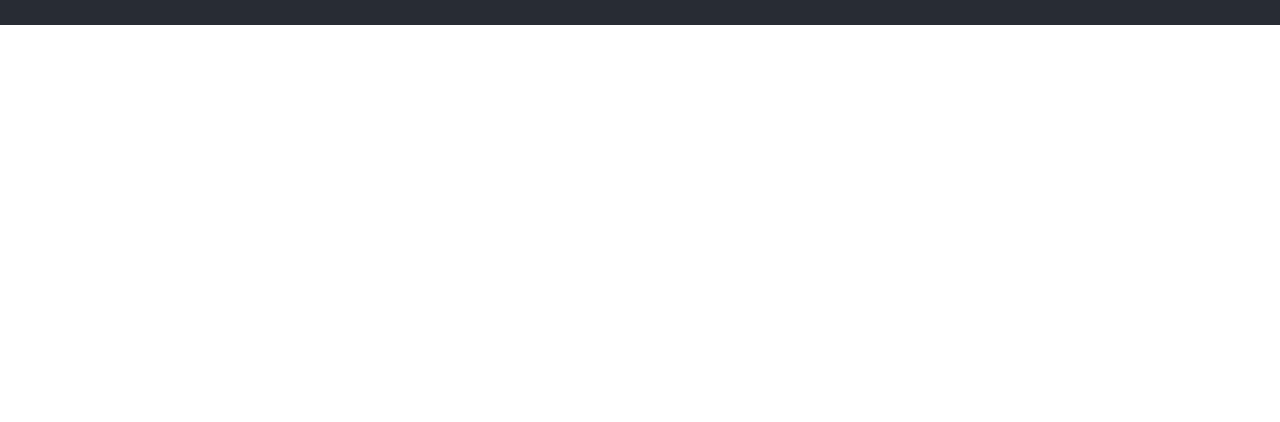
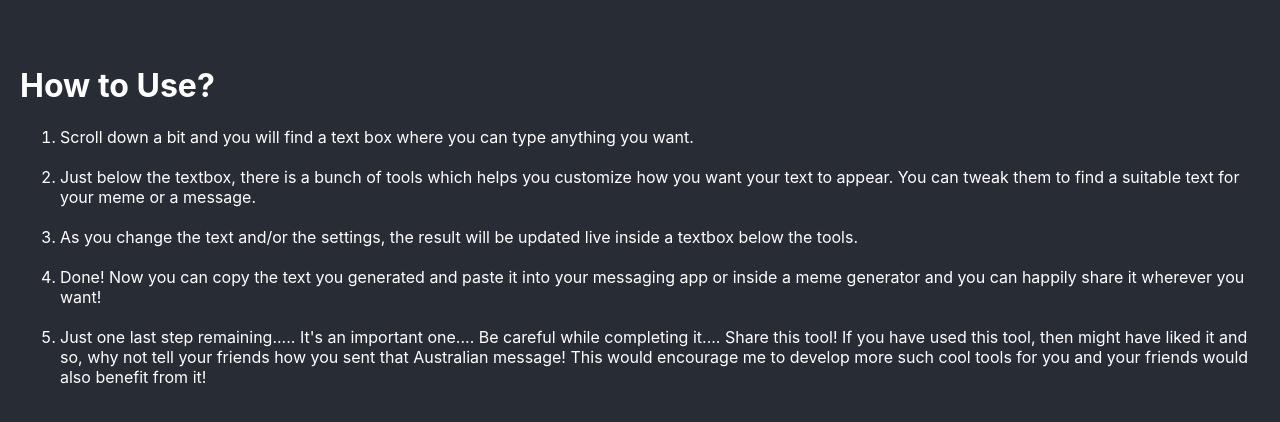
Before and after one commit to Nalin-Angrish/Text-Reversifier, a React (Create React App) app: page / in a window 1280 px wide. Shown: the part 1182-1604 px from the top of the page. Before the commit the page ends 1207 px from the top, so only its background shows below. Built offline with nearby package versions, Linux system fonts and the light colour scheme.

Commit message:
Added HowTo Instructions

```diff
--- a/package.json
+++ b/package.json
@@ -15,7 +15,6 @@
     "scripts": {
         "start": "react-scripts start",
         "build": "react-scripts build",
-        "test": "react-scripts test",
         "eject": "react-scripts eject"
     },
     "eslintConfig": {
--- a/src/App.jsx
+++ /dev/null
@@ -1,31 +0,0 @@
-import logo from './Logo.png';
-import './css/App.css';
-
-function App() {
-  return (
-    <div className="App">
-      <header className="header">
-        <img src={logo} className="logo" alt="logo" />
-        <h1>Welcome to Text-Reversifier!</h1>
-        <p>
-        A cool web-app for fun to flip letters in a text up-to-down for the Australians!
-        This app is made for the Australians because they live in the southern hemisphere,
-        and so would be seeing things upside-down........ <br /><br />
-        Just kidding, this app was made just for time pass for people like me who are really bored,
-        and for the memers on the web who want to make memes like these!<br /><br />
-        <div className="gallery">
-          <img src="https://instagram.fixc6-1.fna.fbcdn.net/v/t51.2885-15/sh0.08/e35/s640x640/164724773_1282368572164634_7097949476012604829_n.jpg?tp=1&_nc_ht=instagram.fixc6-1.fna.fbcdn.net&_nc_cat=102&_nc_ohc=jzRb-GEDhLoAX9v5JuT&edm=AABBvjUAAAAA&ccb=7-4&oh=f1fc00fff5952773a46bad9394ceb683&oe=60960F54&_nc_sid=83d603" alt="Meme 1"/>
-          <img src="https://i.redd.it/flb0gejg7uu11.jpg" alt="Meme 2"/>
-          <img src="https://i.kym-cdn.com/photos/images/original/001/405/106/36a.jpg" alt="Meme 3"/>
-        </div>
-        </p>
-        <p>
-          This Project is currently under development, please come back later.<br />
-          You can view the development status of this app at <a href="https://github.com/Nalin-2005/Text-Reversifier">GitHub</a>.
-        </p>
-      </header>
-    </div>
-  );
-}
-
-export default App;
--- /dev/null
+++ b/src/components/Howto.jsx
@@ -0,0 +1,22 @@
+import React from 'react';
+import '../css/Howto.css';
+
+class Howto extends React.Component {
+  render() {
+    return (
+      <div className="Howto">
+        <h1>How to Use?</h1>
+        <ol>
+          <li>Scroll down a bit and you will find a text box where you can type anything you want.</li><br />
+          <li>Just below the textbox, there is a bunch of tools which helps you customize how you want your text to appear. You can tweak them to find a suitable text for your meme or a message.</li><br />
+          <li>As you change the text and/or the settings, the result will be updated live inside a textbox below the tools.</li><br />
+          <li>Done! Now you can copy the text you generated and paste it into your messaging app or inside a meme generator and you can happily share it wherever you want!</li><br />
+          <li>Just one last step remaining..... It's an important one.... Be careful while completing it.... Share this tool! If you have used this tool, then might have liked it and so, why not tell your friends how you sent that Australian message! This would encourage me to develop more such cool tools for you and your friends would also benefit from it!</li><br />
+        </ol>
+      </div>
+    );
+  }
+}
+
+
+export default Howto;
--- /dev/null
+++ b/src/components/Intro.jsx
@@ -0,0 +1,35 @@
+import React from 'react';
+import logo from '../Logo.png';
+import '../css/Intro.css';
+
+class Intro extends React.Component {
+  render() {
+    return (
+      <div className="Intro">
+        <header className="header">
+          <img src={logo} className="logo" alt="logo" />
+          <h1>Welcome to Text-Reversifier!</h1>
+          <p>
+          A cool web-app for fun to flip letters in a text up-to-down for the Australians!
+          This app is made for the Australians because they live in the southern hemisphere,
+          and so would be seeing things upside-down........ <br /><br />
+          Just kidding, this app was made just for time pass for people like me who are really bored,
+          and for the memers on the web who want to make memes like these!<br /><br />
+          <div className="gallery">
+            <img src="https://instagram.fixc6-1.fna.fbcdn.net/v/t51.2885-15/sh0.08/e35/s640x640/164724773_1282368572164634_7097949476012604829_n.jpg?tp=1&_nc_ht=instagram.fixc6-1.fna.fbcdn.net&_nc_cat=102&_nc_ohc=jzRb-GEDhLoAX9v5JuT&edm=AABBvjUAAAAA&ccb=7-4&oh=f1fc00fff5952773a46bad9394ceb683&oe=60960F54&_nc_sid=83d603" alt="Meme 1"/>
+            <img src="https://i.redd.it/flb0gejg7uu11.jpg" alt="Meme 2"/>
+            <img src="https://i.kym-cdn.com/photos/images/original/001/405/106/36a.jpg" alt="Meme 3"/>
+          </div>
+          </p>
+          <p>
+            This Project is currently under development, please come back later.<br />
+            You can view the development status of this app at <a href="https://github.com/Nalin-2005/Text-Reversifier">GitHub</a>.
+          </p>
+        </header>
+      </div>
+    );
+  }
+}
+
+
+export default Intro;
--- /dev/null
+++ b/src/css/Howto.css
@@ -0,0 +1,3 @@
+.Howto {
+    padding: 20px;
+}
--- a/src/css/App.css
+++ b/src/css/Intro.css
@@ -1,4 +1,4 @@
-.App {
+.Intro {
     text-align: center;
 }
 
@@ -11,14 +11,12 @@
 }
 
 .header {
-    background-color: #282c34;
     min-height: 100vh;
     display: flex;
     flex-direction: column;
     align-items: center;
     justify-content: center;
     font-size: calc(10px + 2vmin);
-    color: white;
 }
 
 .gallery>img {
--- a/src/css/index.css
+++ b/src/css/index.css
@@ -1,5 +1,7 @@
 body {
     margin: 0;
+    background-color: #282c34;
+    color: white;
     font-family: -apple-system, BlinkMacSystemFont, 'Segoe UI', 'Roboto', 'Oxygen', 'Ubuntu', 'Cantarell', 'Fira Sans', 'Droid Sans', 'Helvetica Neue', sans-serif;
     -webkit-font-smoothing: antialiased;
     -moz-osx-font-smoothing: grayscale;
--- a/src/index.jsx
+++ b/src/index.jsx
@@ -1,23 +1,19 @@
 import React from 'react';
 import ReactDOM from 'react-dom';
 import './css/index.css';
-import reportWebVitals from './reportWebVitals';
 
 
-import App from './App';
-import Navbar from "./Navbar";
+import Intro from './components/Intro';
+import Navbar from "./components/Navbar";
+import Howto from "./components/Howto"
 
 
 ReactDOM.render(
   <React.StrictMode>
     <Navbar />
     <br /><br /><br /><br />
-    <App />
+    <Intro />
+    <Howto />
   </React.StrictMode>,
   document.body
 );
-
-// If you want to start measuring performance in your app, pass a function
-// to log results (for example: reportWebVitals(console.log))
-// or send to an analytics endpoint. Learn more: https://bit.ly/CRA-vitals
-reportWebVitals();
--- a/src/reportWebVitals.js
+++ /dev/null
@@ -1,13 +0,0 @@
-const reportWebVitals = onPerfEntry => {
-  if (onPerfEntry && onPerfEntry instanceof Function) {
-    import('web-vitals').then(({ getCLS, getFID, getFCP, getLCP, getTTFB }) => {
-      getCLS(onPerfEntry);
-      getFID(onPerfEntry);
-      getFCP(onPerfEntry);
-      getLCP(onPerfEntry);
-      getTTFB(onPerfEntry);
-    });
-  }
-};
-
-export default reportWebVitals;
```
Also changed, not shown: src/components/Navbar.jsx (renamed from src/Navbar.jsx, +4 -4 lines), src/setupTests.js (deleted, +0 -5 lines), 1 other file (tests, documents, lock files or other folders).
